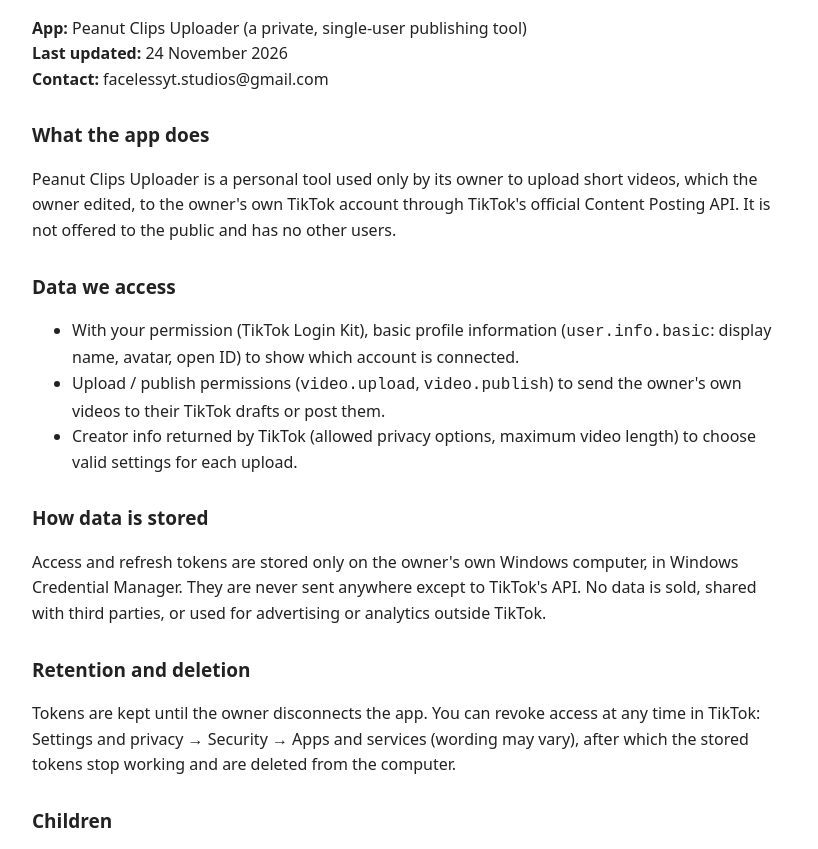
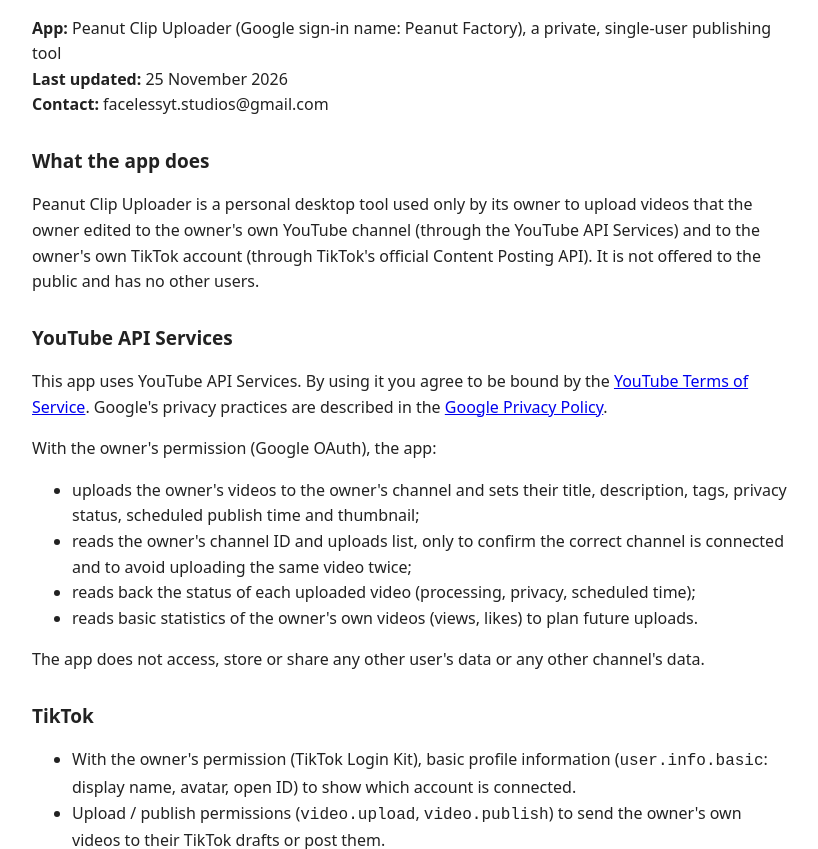
Before and after one commit to facelessytstudios-rgb/peanut-uploader, a plain HTML site: page privacy.html in a window 1280 px wide. Shown: the part 88-937 px from the top of the page, without its empty margins (228-1046 px from the left). Drawn offline with Linux system fonts and the light colour scheme.

Commit message:
Add files via upload

```diff
--- a/privacy.html
+++ b/privacy.html
@@ -1,26 +1,37 @@
 <!doctype html>
 <html lang="en"><head><meta charset="utf-8"><meta name="viewport" content="width=device-width,initial-scale=1">
-<title>Privacy Policy - Peanut Clips Uploader</title>
+<title>Privacy Policy - Peanut Clip Uploader</title>
 <style>body{font:16px/1.6 system-ui,sans-serif;max-width:760px;margin:40px auto;padding:0 20px;color:#222}h1{font-size:28px}h2{font-size:19px;margin-top:28px}</style>
 </head><body>
 <h1>Privacy Policy</h1>
-<p><b>App:</b> Peanut Clips Uploader (a private, single-user publishing tool)<br><b>Last updated:</b> 24 November 2026<br><b>Contact:</b> facelessyt.studios@gmail.com</p>
+<p><b>App:</b> Peanut Clip Uploader (Google sign-in name: Peanut Factory), a private, single-user publishing tool<br><b>Last updated:</b> 25 November 2026<br><b>Contact:</b> facelessyt.studios@gmail.com</p>
 
 <h2>What the app does</h2>
-<p>Peanut Clips Uploader is a personal tool used only by its owner to upload short videos, which the owner edited, to the owner's own TikTok account through TikTok's official Content Posting API. It is not offered to the public and has no other users.</p>
+<p>Peanut Clip Uploader is a personal desktop tool used only by its owner to upload videos that the owner edited to the owner's own YouTube channel (through the YouTube API Services) and to the owner's own TikTok account (through TikTok's official Content Posting API). It is not offered to the public and has no other users.</p>
 
-<h2>Data we access</h2>
+<h2>YouTube API Services</h2>
+<p>This app uses YouTube API Services. By using it you agree to be bound by the <a href="https://www.youtube.com/t/terms">YouTube Terms of Service</a>. Google's privacy practices are described in the <a href="https://policies.google.com/privacy">Google Privacy Policy</a>.</p>
+<p>With the owner's permission (Google OAuth), the app:</p>
 <ul>
-<li>With your permission (TikTok Login Kit), basic profile information (<code>user.info.basic</code>: display name, avatar, open ID) to show which account is connected.</li>
+<li>uploads the owner's videos to the owner's channel and sets their title, description, tags, privacy status, scheduled publish time and thumbnail;</li>
+<li>reads the owner's channel ID and uploads list, only to confirm the correct channel is connected and to avoid uploading the same video twice;</li>
+<li>reads back the status of each uploaded video (processing, privacy, scheduled time);</li>
+<li>reads basic statistics of the owner's own videos (views, likes) to plan future uploads.</li>
+</ul>
+<p>The app does not access, store or share any other user's data or any other channel's data.</p>
+
+<h2>TikTok</h2>
+<ul>
+<li>With the owner's permission (TikTok Login Kit), basic profile information (<code>user.info.basic</code>: display name, avatar, open ID) to show which account is connected.</li>
 <li>Upload / publish permissions (<code>video.upload</code>, <code>video.publish</code>) to send the owner's own videos to their TikTok drafts or post them.</li>
 <li>Creator info returned by TikTok (allowed privacy options, maximum video length) to choose valid settings for each upload.</li>
 </ul>
 
-<h2>How data is stored</h2>
-<p>Access and refresh tokens are stored only on the owner's own Windows computer, in Windows Credential Manager. They are never sent anywhere except to TikTok's API. No data is sold, shared with third parties, or used for advertising or analytics outside TikTok.</p>
+<h2>How data is stored and shared</h2>
+<p>OAuth access and refresh tokens are stored only on the owner's own Windows computer, in Windows Credential Manager. Video statistics are kept in a local database on the same computer. Nothing is sent anywhere except to the YouTube and TikTok APIs. No data is sold, shared with third parties, or used for advertising. The app uses no cookies and no tracking.</p>
 
-<h2>Retention and deletion</h2>
-<p>Tokens are kept until the owner disconnects the app. You can revoke access at any time in TikTok: Settings and privacy &rarr; Security &rarr; Apps and services (wording may vary), after which the stored tokens stop working and are deleted from the computer.</p>
+<h2>Retention, deletion and revoking access</h2>
+<p>Tokens and statistics are kept until the owner disconnects the app; the owner can delete them at any time from the computer. Google/YouTube access can be revoked at any time on the <a href="https://security.google.com/settings/security/permissions">Google security settings page</a>. TikTok access can be revoked in TikTok: Settings and privacy &rarr; Security &rarr; Apps and services (wording may vary). After revoking, the stored tokens stop working and are deleted from the computer.</p>
 
 <h2>Children</h2>
 <p>The app is not directed at children and is used only by its adult owner.</p>
```
Also changed, not shown: index.html (+5 -4 lines), terms.html (+8 -5 lines).
